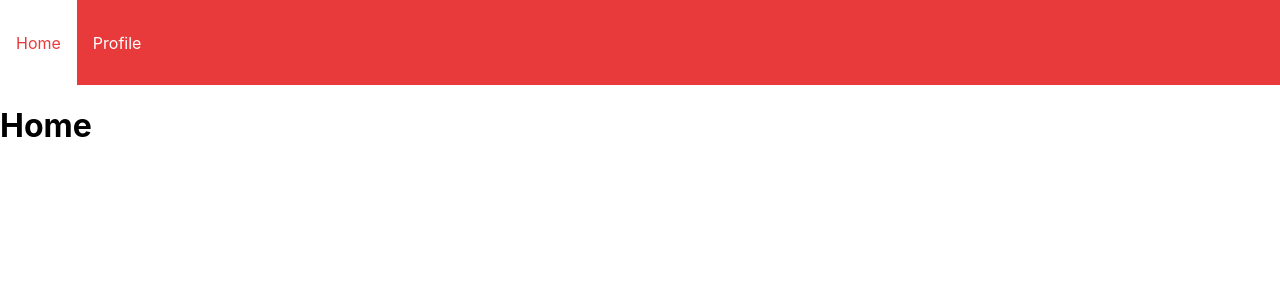
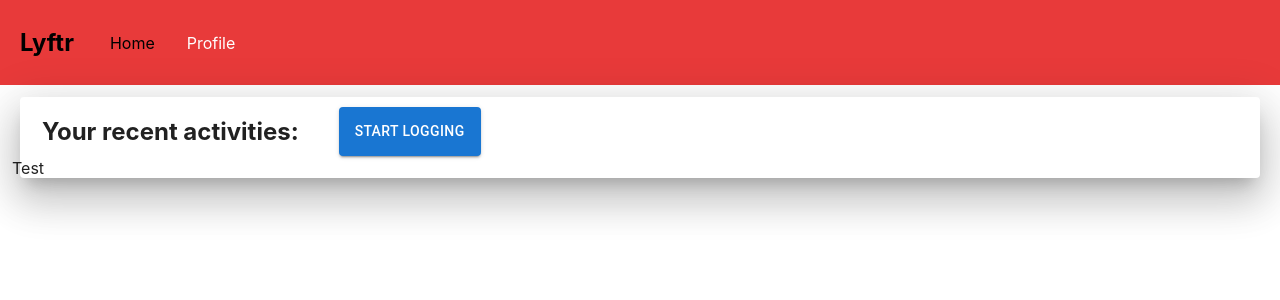
Before and after one commit to Alex-Bolinger/Lyftr, a React (Create React App) app in the folder frontend/lyftr/: page /Home in a window 1280 px wide. Shown: the top 300 px of the page. Built offline with nearby package versions, Linux system fonts and the light colour scheme.

Commit message:
update homepage and navbar

```diff
--- a/frontend/lyftr/package.json
+++ b/frontend/lyftr/package.json
@@ -3,6 +3,11 @@
   "version": "0.1.0",
   "private": true,
   "dependencies": {
+    "@emotion/react": "^11.10.5",
+    "@emotion/styled": "^11.10.5",
+    "@fontsource/roboto": "^4.5.8",
+    "@mui/icons-material": "^5.11.0",
+    "@mui/material": "^5.11.5",
     "@testing-library/jest-dom": "^5.16.5",
     "@testing-library/react": "^13.4.0",
     "@testing-library/user-event": "^13.5.0",
--- a/frontend/lyftr/src/pages/components/Navbar/index.js
+++ b/frontend/lyftr/src/pages/components/Navbar/index.js
@@ -18,6 +18,7 @@ const Navbar = () => {
                 <NavBT>
                     <Bars />
                     <NavMenu>
+                        <h1 style={{ paddingLeft: "20px", paddingRight: "20px" }}>Lyftr</h1>
                         <NavBtn>
                             <NavBtnLink to='/login'>Login</NavBtnLink>
                         </NavBtn>
@@ -34,6 +35,7 @@ const Navbar = () => {
                 <Nav>
                     <Bars />
                     <NavMenu>
+                        <h1 style={{ paddingLeft: "20px", paddingRight: "20px" }}>Lyftr</h1>
                         <NavLink to="Home">Home</NavLink>
                         <NavLink to="Profile">Profile</NavLink>
                     </NavMenu>
--- a/frontend/lyftr/src/pages/components/Navbar/postLoginNavbar.js
+++ b/frontend/lyftr/src/pages/components/Navbar/postLoginNavbar.js
@@ -3,9 +3,7 @@ import {
   Nav,
   NavLink,
   Bars,
-  NavMenu,
-  NavBtn,
-  NavBtnLink
+  NavMenu
 } from './NavbarElements';
 
 const PostNavbar = () => {
@@ -14,6 +12,7 @@ const PostNavbar = () => {
             <Nav>
                 <Bars />
                 <NavMenu>
+                    <h1 style={{ paddingLeft: "20px", paddingRight: "20px" }}>Lyftr</h1>
                     <NavLink to="/Home">Home</NavLink>
                     <NavLink to="/Profile">Profile</NavLink>
                 </NavMenu>
--- a/frontend/lyftr/src/pages/home.js
+++ b/frontend/lyftr/src/pages/home.js
@@ -1,5 +1,8 @@
 import React from 'react';
 import Navbar from './components/Navbar/postLoginNavbar';
+import Button from '@mui/material/Button';
+import Paper from '@mui/material/Paper';
+import Grid from "@mui/material/Grid";
 
 const Home = () => {
   return (
@@ -12,7 +15,20 @@ const Home = () => {
       }}
     >
       <Navbar/>
-      <h1>Home</h1>
+        <Paper style={{ margin: "20px" }} elevation={24}>
+            <Grid container spacing={1}>
+                <h2 style={{
+                    paddingLeft: "30px",
+                    paddingRight: "30px"
+                }}>
+                    Your recent activities:
+                </h2>
+                <Button variant="contained" style={{margin: "10px"}}>Start Logging</Button>
+            </Grid>
+            <Grid container spacing={1}>
+                Test
+            </Grid>
+        </Paper>
     </div>
   );
 };
--- a/frontend/lyftr/src/pages/signup.js
+++ b/frontend/lyftr/src/pages/signup.js
@@ -34,6 +34,7 @@ function SignUp() {
        },
     "user_name": name.value
 });
+
 var requestOptions = {
   method: 'POST',
   headers: myHeaders,
@@ -45,7 +46,7 @@ fetch("http://127.0.0.1:3001/api/signup", requestOptions)
   .then(response => response.text())
   .then(result => {
     let res = JSON.parse(result);
-    const [accessToken, setAccessToken] = useState(res);
+    //const [accessToken, setAccessToken] = useState(res);
   })
   .catch(error => console.log('error', error));
       setIsSubmitted(true);
```
Also changed, not shown: 2 other files (tests, documents, lock files or other folders).
